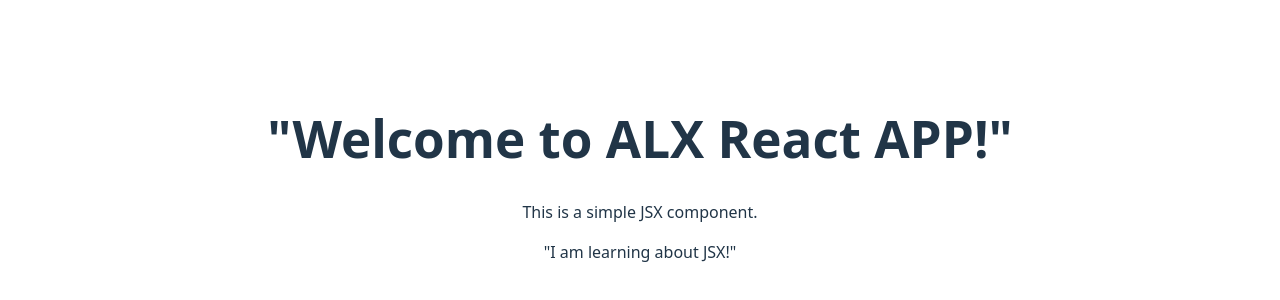
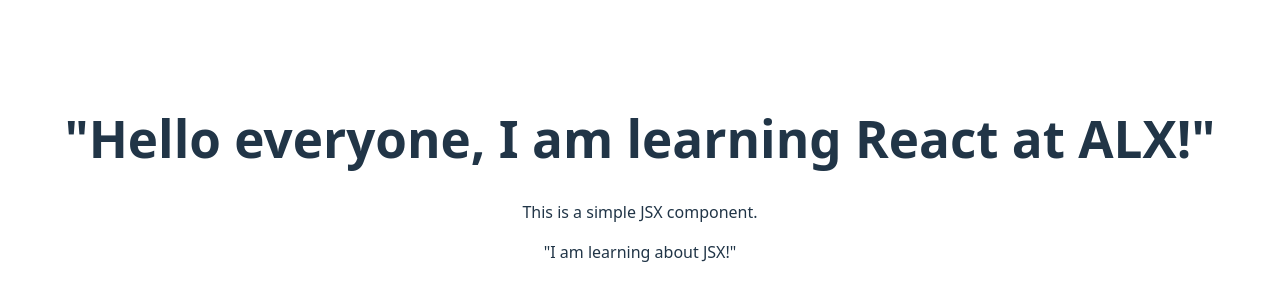
Before and after one commit to AdejareAyomikun/alx-fe-reactjs, a React (Vite) app in the folder alx-react-app/: page / in a window 1280 px wide. Shown: the part 222-522 px from the top of the page. Built offline with nearby package versions, Linux system fonts and the light colour scheme.

Commit message:
added WelcomeMessage.jsx and made some changes in App.jsx

```diff
--- a/alx-react-app/src/components/WelcomeMessage.jsx
+++ b/alx-react-app/src/components/WelcomeMessage.jsx
@@ -1,7 +1,7 @@
 function WelcomeMessage() {
     return (
         <div>
-            <h1>"Welcome to ALX React APP!"</h1>
+            <h1>"Hello everyone, I am learning React at ALX!"</h1>
             <p>This is a simple JSX component.</p>
             <p>"I am learning about JSX!"</p>
         </div>
```
